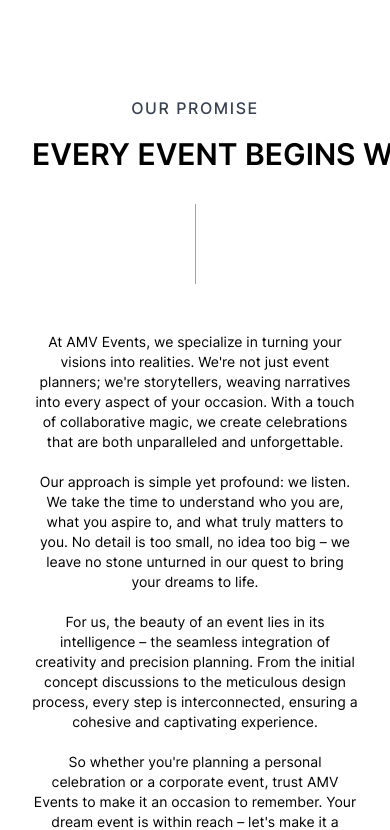
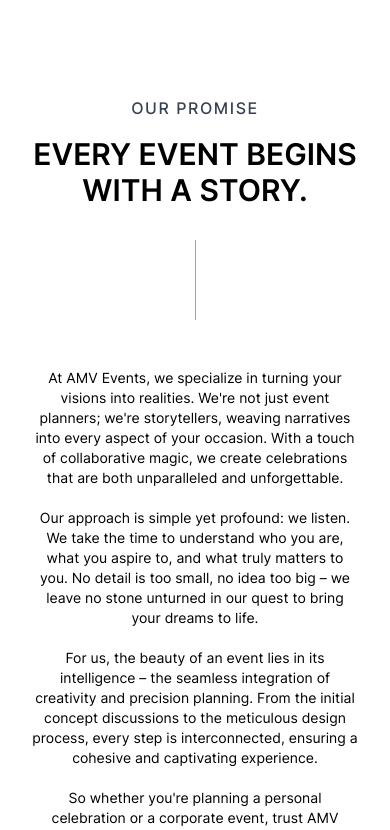
Before and after one commit to angelojon/amv-website, a React (Create React App) app: page / in a window 390 px wide. Shown: the part 1020-1850 px from the top of the page. Built offline with nearby package versions, Linux system fonts and the light colour scheme.

Commit message:
used text-balance for overflowing texts

```diff
--- a/src/pages/index.js
+++ b/src/pages/index.js
@@ -91,7 +91,7 @@
                 OUR PROMISE
               </p>
               <p
-                className={`inter text-3xl w-full break-words text-center mt-4 font-semibold ${
+                className={`inter text-3xl w-full text-balance text-center mt-4 font-semibold ${
                   aboutInView ? "animate__animated animate__fadeInUp" : ""
                 }`}
               >
@@ -462,7 +462,7 @@
           {/* Dark overlay */}
           <div className="absolute inset-0 bg-black opacity-50"></div>{" "}
           <div className="relative w-full flex flex-col justify-items-center items-center p-24">
-            <p className=" inter text-white text-lg sm:text-xl md:text-2xl lg:text-4xl w-full break-words md:text-center mt-4 font-bold">
+            <p className=" inter text-white text-lg sm:text-xl md:text-2xl lg:text-4xl w-full text-balance text-center md:text-center mt-4 font-bold">
               WANT TO TALK ABOUT YOUR EVENT?
             </p>
             <div className="inter text-center md:text-center max-w-[800px] whitespace-normal mt-4 text-xs sm:text-sm md:text-base lg:text-lg xl:text-xl text-white">
```
